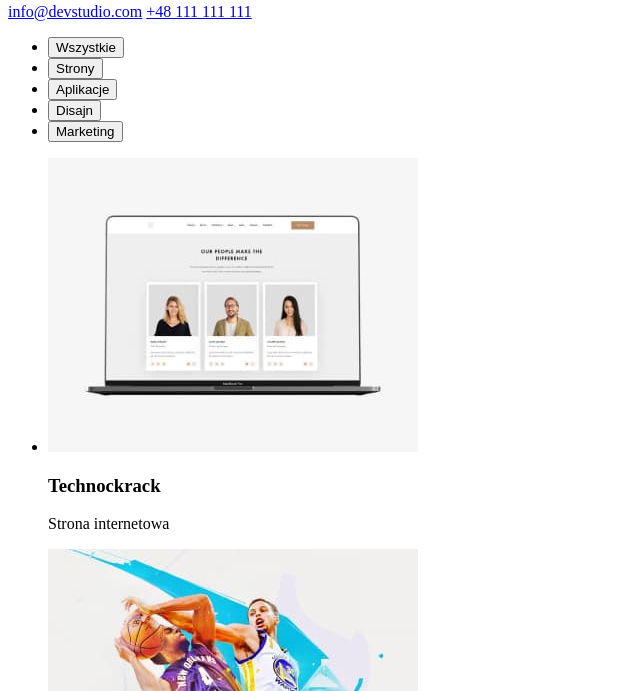
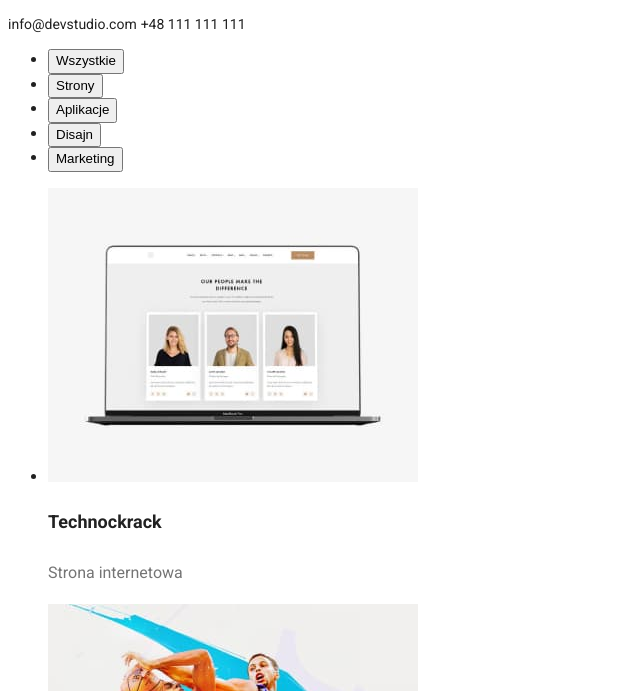
Before and after one commit to KonradKarys/goit-markup-hw-02, a plain HTML site: page portfolio.html in a window 1280 px wide. Shown: the part 109-800 px from the top of the page, without its empty margins (0-640 px from the left). Drawn offline with Linux system fonts and the light colour scheme.

Commit message:
feat init git hw 2

```diff
--- a/portfolio.html
+++ b/portfolio.html
@@ -1,11 +1,16 @@
 <!DOCTYPE html>
 <html lang="pl">
   <head>
-    <link rel="stylesheet" href=".styles.css" />
+    <link rel="stylesheet" href="./css/styles.css" />
     <meta charset="UTF-8" />
     <meta http-equiv="X-UA-Compatible" content="IE=edge" />
     <meta name="viewport" content="width=device-width, initial-scale=1.0" />
-    <link rel="preconnect" href="https://fonts.googleapis.com"><link rel="preconnect" href="https://fonts.gstatic.com" crossorigin><link href="https://fonts.googleapis.com/css2?family=Montserrat:wght@400;700&family=Raleway:wght@700&family=Roboto:wght@400;500;700&display=swap" rel="stylesheet">
+    <link rel="preconnect" href="https://fonts.googleapis.com" />
+    <link rel="preconnect" href="https://fonts.gstatic.com" crossorigin />
+    <link
+      href="https://fonts.googleapis.com/css2?family=Montserrat:wght@400;700&family=Raleway:wght@700&family=Roboto:wght@400;500;700&display=swap"
+      rel="stylesheet"
+    />
     <title>Web Studio</title>
   </head>
   <body>
@@ -130,7 +135,7 @@
     </main>
 
     <footer>
-      <a class="none  header" href="#"
+      <a class="none header" href="#"
         ><span class="blue-font">Web</span>Studio</a
       >
 
@@ -141,11 +146,12 @@
               >m. Warszawa, Aleje Jerozolimskie 21</a
             >
           </li>
-
         </ul>
       </address>
-      <ul> <li><a href="mailto:info@example.com">info@example.com</a></li>
-        <li><a href="tel:48111111111">+48 111 111 111</a></li></ul>
+      <ul>
+        <li><a href="mailto:info@example.com">info@example.com</a></li>
+        <li><a href="tel:48111111111">+48 111 111 111</a></li>
+      </ul>
     </footer>
   </body>
 </html>
```
